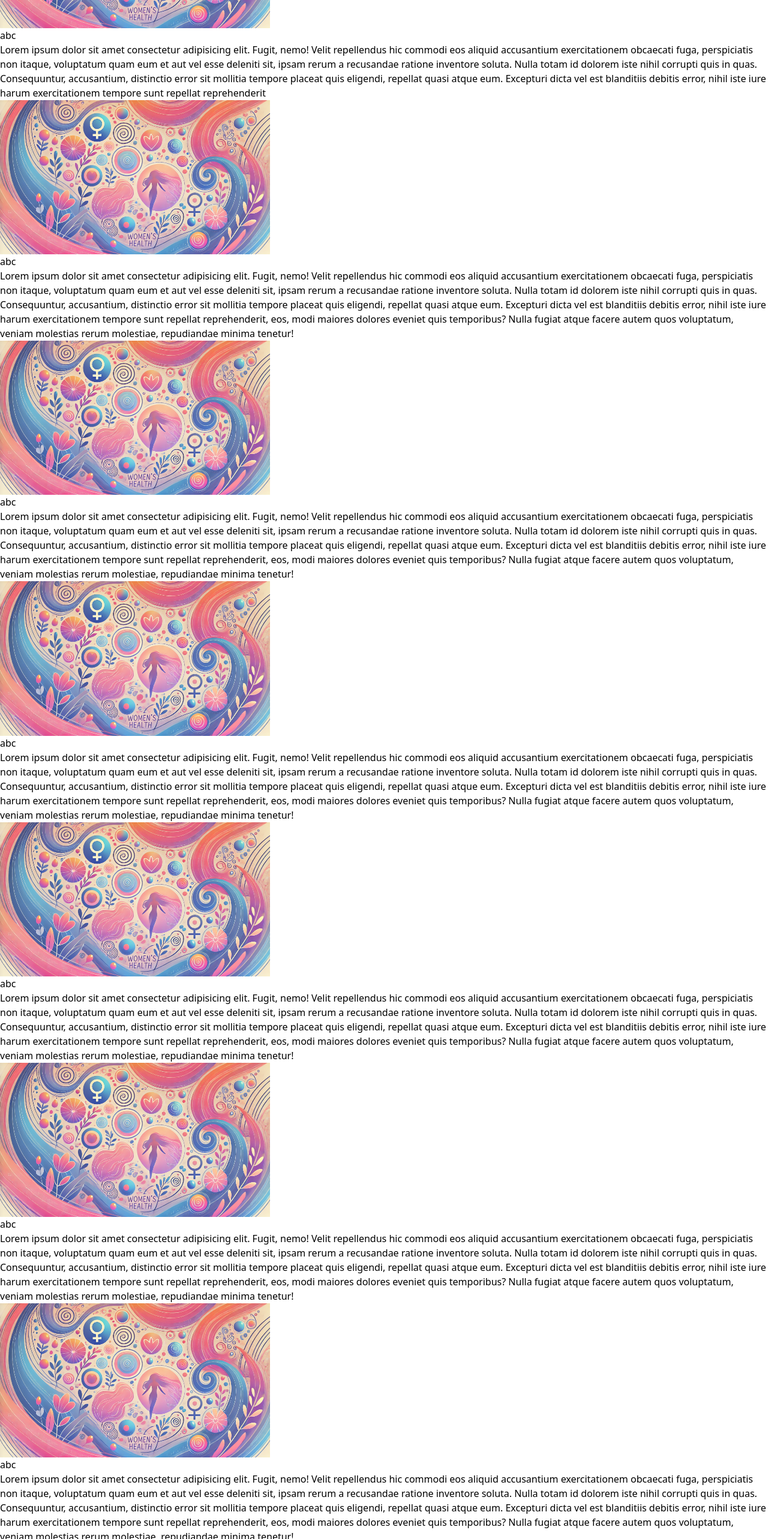
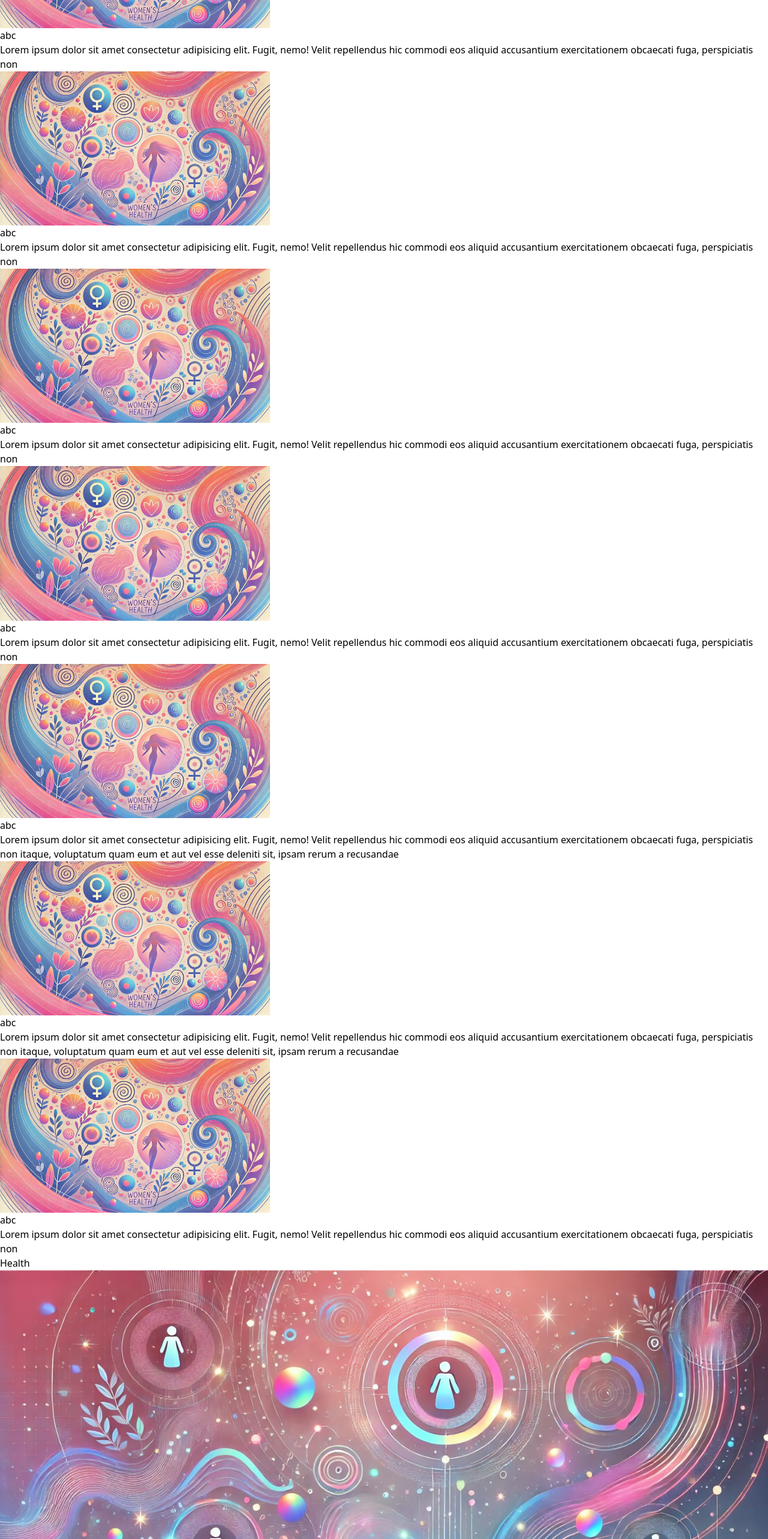
Before and after one commit to Ranajit2005/Women-safety-medical-project, a React (Vite) app in the folder frontend/: page / in a window 1280 px wide. Shown: the part 234-2800 px from the top of the page at 60% size. Built offline with nearby package versions, Linux system fonts and the light colour scheme.

Commit message:
item add

```diff
--- /dev/null
+++ b/frontend/src/components/Circle.jsx
@@ -0,0 +1,30 @@
+import CircleCard from "./CircleCard";
+
+function App() {
+  return (
+    <div className="flex flex-wrap justify-around p-5 sm:p-7 gap-3 sm:gap-5 bg-pink-200  ">
+      <CircleCard
+        imageSrc="backgroundSignUp.jpg"
+        title="Women health"
+        hoverText="Learn about essential health tips and well-being."
+      />
+      <CircleCard
+        imageSrc="backgroundSignUp.jpg"
+        title="Substances and women's body"
+        hoverText="Understand how substances affect women's health."
+      />
+      <CircleCard
+        imageSrc="backgroundSignUp.jpg"
+        title="Community and blogs"
+        hoverText="Join the conversation and share your experiences."
+      />
+      <CircleCard
+        imageSrc="backgroundSignUp.jpg"
+        title="Women products"
+        hoverText="Explore curated products designed for women."
+      />
+    </div>
+  );
+}
+
+export default App;
--- /dev/null
+++ b/frontend/src/components/CircleCard.jsx
@@ -0,0 +1,21 @@
+
+const CircleCard = ({ imageSrc, title, hoverText }) => {
+    return (
+      <div className="relative w-40 text-center cursor-pointer group ">
+        {/* Circle with Image */}
+        <div className="w-24 h-24 rounded-full overflow-hidden mx-auto transition-transform duration-300 group-hover:scale-110">
+          <img src={imageSrc} alt={title} className="w-full h-full object-cover" />
+        </div>
+
+        {/* Title */}
+        <div className="font-bold mt-2 text-gray-700">{title}</div>
+
+        {/* Hover Text */}
+        <div className="absolute top-24 left-0 right-0 hidden group-hover:block bg-gray-100 p-2 rounded shadow-md text-sm text-gray-600 transition-opacity duration-300">
+          {hoverText}
+        </div>
+      </div>
+    );
+  };
+
+  export default CircleCard;
--- a/frontend/src/components/ScrollableItems.tsx
+++ b/frontend/src/components/ScrollableItems.tsx
@@ -1,8 +1,8 @@
 import React, { useEffect, useRef, useState } from "react";
 
 const AutoScrollBox = () => {
-  const boxRef = useRef(null); // Ref to the scrollable box
-  const itemRef = useRef(null); // Ref to the first item to measure its width
+  const boxRef = useRef<HTMLDivElement>(null); // Ref to the scrollable box
+  const itemRef = useRef<HTMLDivElement>(null); // Ref to the first item to measure its width
   const [itemWidth, setItemWidth] = useState(0); // State to store the width of an item
 
   useEffect(() => {
@@ -44,6 +44,7 @@ const AutoScrollBox = () => {
         <div
           ref={itemRef} // Ref to measure the width of this item
           className="bg-purple-500 grid grid-cols-1 sm:grid-cols-2 text-white rounded-lg w-screen h-72 overflow-auto"
+
         >
             <div className="flex justify-center items-center ">
             <img
@@ -56,7 +57,7 @@ const AutoScrollBox = () => {
             <div className="flex flex-col pl-1 pt-3 sm:pl-5 ">
           <h1 className="text-2xl sm:text-3xl">abc</h1>
           <p className="text-justify pr-5 pt-1">
-            Lorem ipsum dolor sit amet consectetur adipisicing elit. Fugit, nemo! Velit repellendus hic commodi eos aliquid accusantium exercitationem obcaecati fuga, perspiciatis non itaque, voluptatum quam eum et aut vel esse deleniti sit, ipsam rerum a recusandae ratione inventore soluta. Nulla totam id dolorem iste nihil corrupti quis in quas. Consequuntur, accusantium, distinctio error sit mollitia tempore placeat quis eligendi, repellat quasi atque eum. Excepturi dicta vel est blanditiis debitis error, nihil iste iure harum exercitationem tempore sunt repellat reprehenderit
+            Lorem ipsum dolor sit amet consectetur adipisicing elit. Fugit, nemo! Velit repellendus hic commodi eos aliquid accusantium exercitationem obcaecati fuga, perspiciatis non
           </p>
           </div>
         </div>
@@ -77,7 +78,7 @@ const AutoScrollBox = () => {
             <div className="flex flex-col pl-1 pt-3 ">
           <h1 className="text-2xl sm:text-3xl">abc</h1>
           <p className="text-justify pr-5 pt-1">
-            Lorem ipsum dolor sit amet consectetur adipisicing elit. Fugit, nemo! Velit repellendus hic commodi eos aliquid accusantium exercitationem obcaecati fuga, perspiciatis non itaque, voluptatum quam eum et aut vel esse deleniti sit, ipsam rerum a recusandae ratione inventore soluta. Nulla totam id dolorem iste nihil corrupti quis in quas. Consequuntur, accusantium, distinctio error sit mollitia tempore placeat quis eligendi, repellat quasi atque eum. Excepturi dicta vel est blanditiis debitis error, nihil iste iure harum exercitationem tempore sunt repellat reprehenderit, eos, modi maiores dolores eveniet quis temporibus? Nulla fugiat atque facere autem quos voluptatum, veniam molestias rerum molestiae, repudiandae minima tenetur!
+            Lorem ipsum dolor sit amet consectetur adipisicing elit. Fugit, nemo! Velit repellendus hic commodi eos aliquid accusantium exercitationem obcaecati fuga, perspiciatis non
           </p>
           </div>
         </div>
@@ -97,7 +98,27 @@ const AutoScrollBox = () => {
             <div className="flex flex-col pl-1 pt-3 ">
           <h1 className="text-2xl sm:text-3xl">abc</h1>
           <p className="text-justify pr-5 pt-1">
-            Lorem ipsum dolor sit amet consectetur adipisicing elit. Fugit, nemo! Velit repellendus hic commodi eos aliquid accusantium exercitationem obcaecati fuga, perspiciatis non itaque, voluptatum quam eum et aut vel esse deleniti sit, ipsam rerum a recusandae ratione inventore soluta. Nulla totam id dolorem iste nihil corrupti quis in quas. Consequuntur, accusantium, distinctio error sit mollitia tempore placeat quis eligendi, repellat quasi atque eum. Excepturi dicta vel est blanditiis debitis error, nihil iste iure harum exercitationem tempore sunt repellat reprehenderit, eos, modi maiores dolores eveniet quis temporibus? Nulla fugiat atque facere autem quos voluptatum, veniam molestias rerum molestiae, repudiandae minima tenetur!
+            Lorem ipsum dolor sit amet consectetur adipisicing elit. Fugit, nemo! Velit repellendus hic commodi eos aliquid accusantium exercitationem obcaecati fuga, perspiciatis non
+          </p>
+          </div>
+        </div>
+
+        <div
+          ref={itemRef} // Ref to measure the width of this item
+          className="bg-purple-500 grid grid-cols-1 sm:grid-cols-2 text-white rounded-lg w-screen h-72 overflow-auto "
+        >
+            <div className="flex justify-center items-center ">
+            <img
+                src="/background 1.webp"
+                alt="abc"
+                width={450}
+                className="bg-blue-400 p-3 rounded-lg "
+            />
+            </div>
+            <div className="flex flex-col pl-1 pt-3 ">
+          <h1 className="text-2xl sm:text-3xl">abc</h1>
+          <p className="text-justify pr-5 pt-1">
+            Lorem ipsum dolor sit amet consectetur adipisicing elit. Fugit, nemo! Velit repellendus hic commodi eos aliquid accusantium exercitationem obcaecati fuga, perspiciatis non
           </p>
           </div>
         </div>
@@ -117,7 +138,7 @@ const AutoScrollBox = () => {
             <div className="flex flex-col pl-1 pt-3 ">
           <h1 className="text-2xl sm:text-3xl">abc</h1>
           <p className="text-justify pr-5 pt-1">
-            Lorem ipsum dolor sit amet consectetur adipisicing elit. Fugit, nemo! Velit repellendus hic commodi eos aliquid accusantium exercitationem obcaecati fuga, perspiciatis non itaque, voluptatum quam eum et aut vel esse deleniti sit, ipsam rerum a recusandae ratione inventore soluta. Nulla totam id dolorem iste nihil corrupti quis in quas. Consequuntur, accusantium, distinctio error sit mollitia tempore placeat quis eligendi, repellat quasi atque eum. Excepturi dicta vel est blanditiis debitis error, nihil iste iure harum exercitationem tempore sunt repellat reprehenderit, eos, modi maiores dolores eveniet quis temporibus? Nulla fugiat atque facere autem quos voluptatum, veniam molestias rerum molestiae, repudiandae minima tenetur!
+            Lorem ipsum dolor sit amet consectetur adipisicing elit. Fugit, nemo! Velit repellendus hic commodi eos aliquid accusantium exercitationem obcaecati fuga, perspiciatis non itaque, voluptatum quam eum et aut vel esse deleniti sit, ipsam rerum a recusandae
           </p>
           </div>
         </div>
@@ -137,7 +158,7 @@ const AutoScrollBox = () => {
             <div className="flex flex-col pl-1 pt-3 ">
           <h1 className="text-2xl sm:text-3xl">abc</h1>
           <p className="text-justify pr-5 pt-1">
-            Lorem ipsum dolor sit amet consectetur adipisicing elit. Fugit, nemo! Velit repellendus hic commodi eos aliquid accusantium exercitationem obcaecati fuga, perspiciatis non itaque, voluptatum quam eum et aut vel esse deleniti sit, ipsam rerum a recusandae ratione inventore soluta. Nulla totam id dolorem iste nihil corrupti quis in quas. Consequuntur, accusantium, distinctio error sit mollitia tempore placeat quis eligendi, repellat quasi atque eum. Excepturi dicta vel est blanditiis debitis error, nihil iste iure harum exercitationem tempore sunt repellat reprehenderit, eos, modi maiores dolores eveniet quis temporibus? Nulla fugiat atque facere autem quos voluptatum, veniam molestias rerum molestiae, repudiandae minima tenetur!
+            Lorem ipsum dolor sit amet consectetur adipisicing elit. Fugit, nemo! Velit repellendus hic commodi eos aliquid accusantium exercitationem obcaecati fuga, perspiciatis non itaque, voluptatum quam eum et aut vel esse deleniti sit, ipsam rerum a recusandae
           </p>
           </div>
         </div>
@@ -157,27 +178,7 @@ const AutoScrollBox = () => {
             <div className="flex flex-col pl-1 pt-3 ">
           <h1 className="text-2xl sm:text-3xl">abc</h1>
           <p className="text-justify pr-5 pt-1">
-            Lorem ipsum dolor sit amet consectetur adipisicing elit. Fugit, nemo! Velit repellendus hic commodi eos aliquid accusantium exercitationem obcaecati fuga, perspiciatis non itaque, voluptatum quam eum et aut vel esse deleniti sit, ipsam rerum a recusandae ratione inventore soluta. Nulla totam id dolorem iste nihil corrupti quis in quas. Consequuntur, accusantium, distinctio error sit mollitia tempore placeat quis eligendi, repellat quasi atque eum. Excepturi dicta vel est blanditiis debitis error, nihil iste iure harum exercitationem tempore sunt repellat reprehenderit, eos, modi maiores dolores eveniet quis temporibus? Nulla fugiat atque facere autem quos voluptatum, veniam molestias rerum molestiae, repudiandae minima tenetur!
-          </p>
-          </div>
-        </div>
-
-        <div
-          ref={itemRef} // Ref to measure the width of this item
-          className="bg-purple-500 grid grid-cols-1 sm:grid-cols-2 text-white rounded-lg w-screen h-72 overflow-auto"
-        >
-            <div className="flex justify-center items-center ">
-            <img
-                src="/background 1.webp"
-                alt="abc"
-                width={450}
-                className="bg-blue-400 p-3 rounded-lg"
-            />
-            </div>
-            <div className="flex flex-col pl-1 pt-3 ">
-          <h1 className="text-2xl sm:text-3xl">abc</h1>
-          <p className="text-justify pr-5 pt-1">
-            Lorem ipsum dolor sit amet consectetur adipisicing elit. Fugit, nemo! Velit repellendus hic commodi eos aliquid accusantium exercitationem obcaecati fuga, perspiciatis non itaque, voluptatum quam eum et aut vel esse deleniti sit, ipsam rerum a recusandae ratione inventore soluta. Nulla totam id dolorem iste nihil corrupti quis in quas. Consequuntur, accusantium, distinctio error sit mollitia tempore placeat quis eligendi, repellat quasi atque eum. Excepturi dicta vel est blanditiis debitis error, nihil iste iure harum exercitationem tempore sunt repellat reprehenderit, eos, modi maiores dolores eveniet quis temporibus? Nulla fugiat atque facere autem quos voluptatum, veniam molestias rerum molestiae, repudiandae minima tenetur!
+            Lorem ipsum dolor sit amet consectetur adipisicing elit. Fugit, nemo! Velit repellendus hic commodi eos aliquid accusantium exercitationem obcaecati fuga, perspiciatis non
           </p>
           </div>
         </div>
--- a/frontend/src/pages/Home.jsx
+++ b/frontend/src/pages/Home.jsx
@@ -1,5 +1,6 @@
 import React from 'react';
 import ScrollableItems from '../components/ScrollableItems';
+import Circle from '../components/Circle';
 
 const Home = () => {
   return (
@@ -9,6 +10,10 @@ const Home = () => {
 
         <ScrollableItems/>
 
+        <h1 className='mx-auto text-4xl text-center'>Health</h1>
+
+        <Circle/>
+
 
       Home Page
     </div>
```
